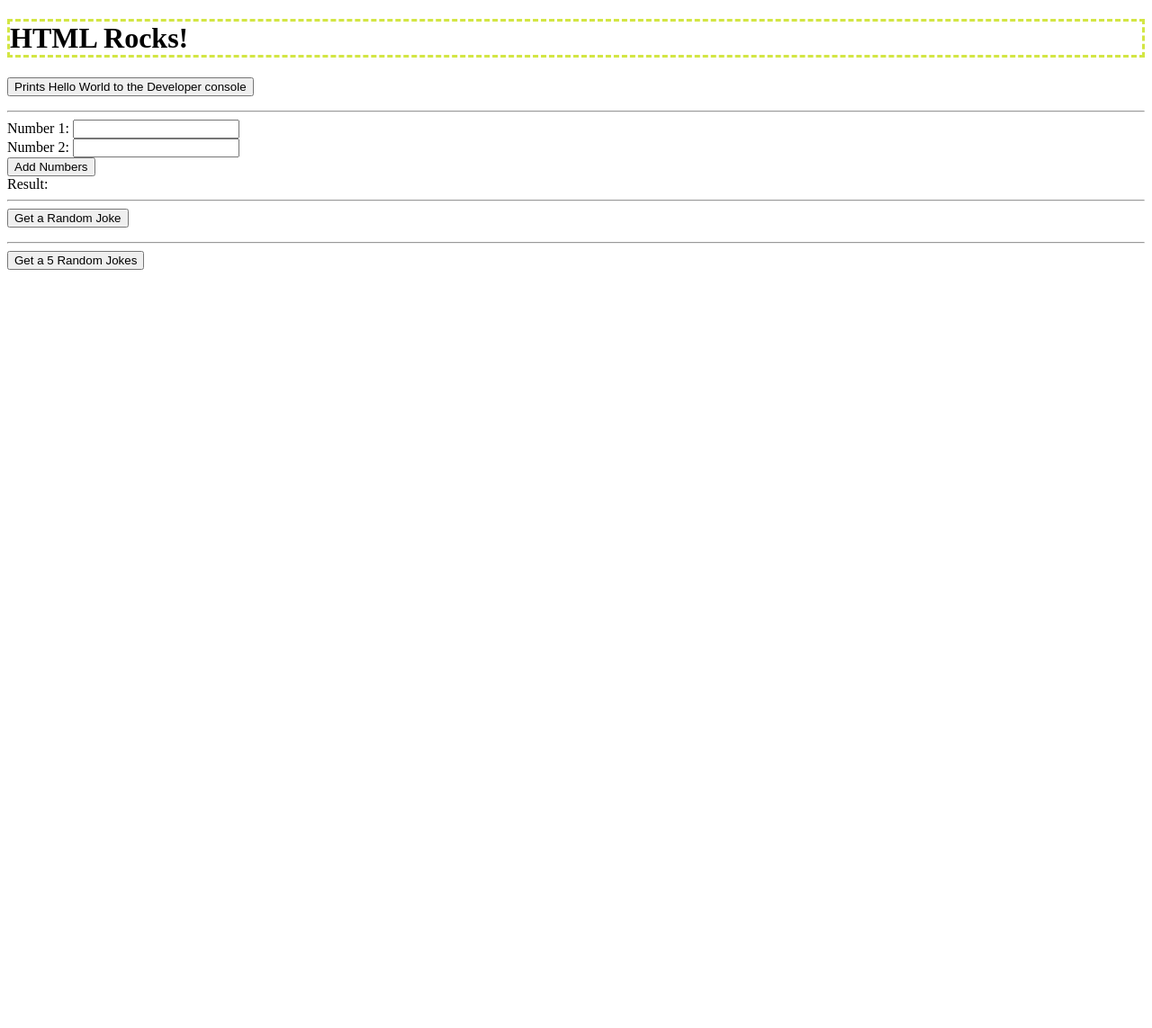
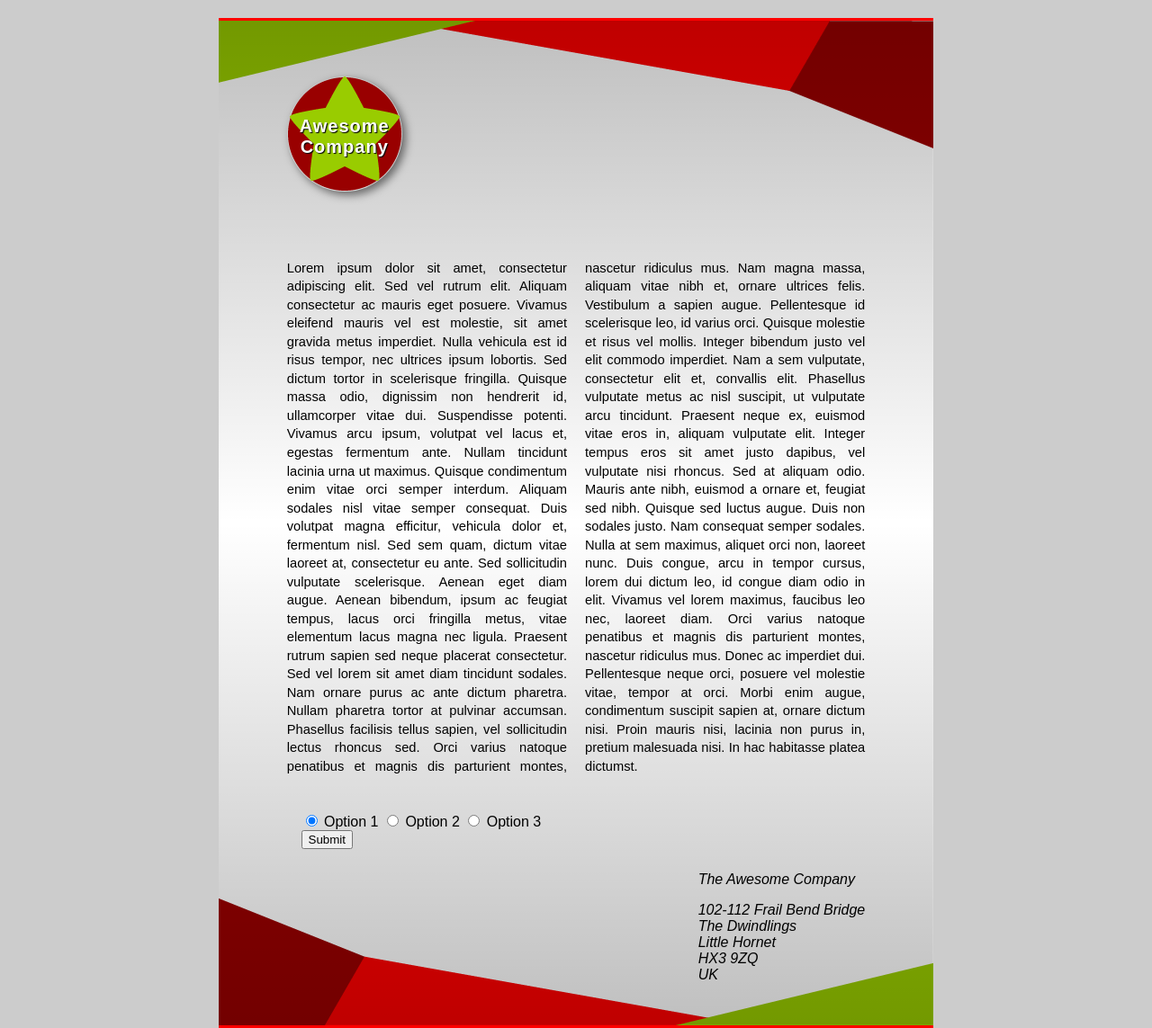
Before and after one commit to samkoenig9/cs408-m6.2-lab, a website: page index.html in a window 1280 px wide. Shown: the whole page at 90% size. Before the commit the page ends 800 px from the top, so only its background shows below. Drawn offline with Linux system fonts and the light colour scheme.

Commit message:
lab complete

```diff
--- a/css/style.css
+++ b/css/style.css
@@ -1,29 +1,88 @@
-h1{
-  border-color: #d3e644;
-  border-style: dashed;
+* {
+  box-sizing: border-box;
 }
 
-table {
-  border-collapse: collapse;
-  width: 100%;
-  margin-bottom: 20px;
+html {
+  font-family: sans-serif;
 }
 
-th, td {
-  padding: 12px 15px;
-  text-align: left;
-  border-bottom: 1px solid #ddd;
+body {
+  margin: 0;
+  background: #ccc;
 }
 
-th {
-  background-color: #f2f2f2;
-  font-weight: bold;
+article {
+  width: 210mm;
+  height: 297mm;
+  margin: 20px auto;
+  position: relative;
 }
 
-tbody tr:nth-child(even) {
-  background-color: #f9f9f9;
+address {
+  position: absolute;
+  bottom: 8mm;
+  right: 20mm;
 }
 
-tbody tr:hover {
-  background-color: #e9e9e9;
+h1 {
+  position: absolute;
+  top: 12mm;
+  left: 20mm;
+  width: 128px;
+  height: 128px;
+  font-size: 20px;
+  letter-spacing: 1px;
+  text-align: center;
+  padding: 44px 0;
+  color: white;
+  text-shadow: 1px 1px 1px black;
 }
+
+/* Your CSS below here */
+
+article {
+  background: white;
+  background: white url('../img/top-image.png') no-repeat top center; /* fallback */
+  background-image:
+    linear-gradient(
+      180deg,
+      rgba(0, 0, 0, 0.25) 0%,
+      rgba(247, 247, 247, 0) 50%,
+      rgba(0, 0, 0, 0.25) 100%
+    ),
+    url('../img/top-image.png'),
+    url('../img/bottom-image.png');
+  background-repeat:
+    no-repeat;
+  background-position:
+    center,
+    top,
+    bottom;
+  border-top: 1mm solid red;
+  border-bottom: 1mm solid red;
+
+}
+
+.logo {
+  background: url('../img/logo.png') no-repeat center;
+  background-size: contain;
+  /* filter: drop-shadow(4px 4px 6px rgba(0,0,0,0.5)); */
+  border-radius: 50%;
+  box-shadow: 4px 4px 10px rgba(0,0,0,0.5);
+}
+
+.letter-content {
+  padding: 250px 20mm 50px 20mm;
+  line-height: 1.4;
+  font-size: 11pt;
+  column-count: 2;
+  column-gap: 20px;
+  text-align: justify;
+}
+
+fieldset {
+  width: 80%;
+  margin: auto;
+  margin-top: -30px;
+  border: none;
+}
--- a/index.html
+++ b/index.html
@@ -1,108 +1,48 @@
-<!doctype html>
-<html>
+<!DOCTYPE html>
+<html lang="en-US">
+  <head>
+    <meta charset="utf-8">
+    <meta name="viewport" content="width=device-width">
+    <title>Fancy letterheaded paper</title>
+    <link rel="stylesheet" href="css/style.css">
+    <script type="module" src="js/main.js"></script>
 
-<head>
-  <meta charset="utf-8">
-  <title>Hello World!</title>
-  <meta name="description" content="">
-  <meta name="viewport" content="width=device-width, initial-scale=1">
-  <link rel="stylesheet" href="css/style.css">
-  <link rel="shortcut icon" href="img/favicon.ico">
-</head>
+  </head>
+  <body>
+    <article>
+      <h1 class="logo">Awesome<br>Company</h1>
+      <p class="letter-content">
+        Lorem ipsum dolor sit amet, consectetur adipiscing elit. Sed vel rutrum elit. Aliquam consectetur ac mauris eget posuere. Vivamus eleifend mauris vel est molestie, sit amet gravida metus imperdiet. Nulla vehicula est id risus tempor, nec ultrices ipsum lobortis. Sed dictum tortor in scelerisque fringilla. Quisque massa odio, dignissim non hendrerit id, ullamcorper vitae dui. Suspendisse potenti. Vivamus arcu ipsum, volutpat vel lacus et, egestas fermentum ante. Nullam tincidunt lacinia urna ut maximus. Quisque condimentum enim vitae orci semper interdum. Aliquam sodales nisl vitae semper consequat.
+        Duis volutpat magna efficitur, vehicula dolor et, fermentum nisl. Sed sem quam, dictum vitae laoreet at, consectetur eu ante. Sed sollicitudin vulputate scelerisque. Aenean eget diam augue. Aenean bibendum, ipsum ac feugiat tempus, lacus orci fringilla metus, vitae elementum lacus magna nec ligula. Praesent rutrum sapien sed neque placerat consectetur. Sed vel lorem sit amet diam tincidunt sodales. Nam ornare purus ac ante dictum pharetra. Nullam pharetra tortor at pulvinar accumsan. Phasellus facilisis tellus sapien, vel sollicitudin lectus rhoncus sed. Orci varius natoque penatibus et magnis dis parturient montes, nascetur ridiculus mus. Nam magna massa, aliquam vitae nibh et, ornare ultrices felis. Vestibulum a sapien augue. Pellentesque id scelerisque leo, id varius orci. Quisque molestie et risus vel mollis.
+        Integer bibendum justo vel elit commodo imperdiet. Nam a sem vulputate, consectetur elit et, convallis elit. Phasellus vulputate metus ac nisl suscipit, ut vulputate arcu tincidunt. Praesent neque ex, euismod vitae eros in, aliquam vulputate elit. Integer tempus eros sit amet justo dapibus, vel vulputate nisi rhoncus. Sed at aliquam odio. Mauris ante nibh, euismod a ornare et, feugiat sed nibh. Quisque sed luctus augue. Duis non sodales justo. Nam consequat semper sodales. Nulla at sem maximus, aliquet orci non, laoreet nunc.
+        Duis congue, arcu in tempor cursus, lorem dui dictum leo, id congue diam odio in elit. Vivamus vel lorem maximus, faucibus leo nec, laoreet diam. Orci varius natoque penatibus et magnis dis parturient montes, nascetur ridiculus mus. Donec ac imperdiet dui. Pellentesque neque orci, posuere vel molestie vitae, tempor at orci. Morbi enim augue, condimentum suscipit sapien at, ornare dictum nisi. Proin mauris nisi, lacinia non purus in, pretium malesuada nisi. In hac habitasse platea dictumst.
+      </p>
+      <form>
+        <fieldset>
+          <div>
+            <input type="radio" id="opt1" name="select" value="opt1" checked/>
+            <label for="opt1">Option 1</label>
 
-<body>
-  <h1>HTML Rocks!</h1>
-  <p>
-    <button  onclick="helloWorld()">Prints Hello World to the Developer console</button>
-  </p>
-  <hr>
-  <form id="addForm">
-    <label for="num1">Number 1:</label>
-    <input type="number" id="num1" name="num1" required>
-    <br>
-    <label for="num2">Number 2:</label>
-    <input type="number" id="num2" name="num2" required>
-    <br>
-    <button type="submit">Add Numbers</button>
-  </form>
+            <input type="radio" id="opt2" name="select" value="opt2" />
+            <label for="opt2">Option 2</label>
 
-  <label id="result">Result:</label>
-
-  <hr>
-
-  <button id="jokeButton">Get a Random Joke</button>
-  <p id="joke"></p>
-
-  <hr>
-  <button id="jokeButtonTable">Get a  5 Random Jokes</button>
-  <table id="jokeTable"></table>
-
-  <script type="module" script="js/main.js">
-    import {helloWorld, add, fetchRandomJoke, fetch5RandomJokes} from './js/main.js';
-
-    // This shows how to assign a function to the window object
-    // so that it can be called from the browser console
-    window.helloWorld = helloWorld;
-
-    // This shows how to add an event listener to a button in the HTML
-    // and call a function when the button is clicked
-    const form = document.getElementById('addForm');
-    form.addEventListener('submit', function(e) {
-      e.preventDefault();
-      const num1 = parseFloat(document.getElementById('num1').value);
-      const num2 = parseFloat(document.getElementById('num2').value);
-      try{
-        const result = add(num1, num2);
-        document.getElementById('result').textContent = `Result: ${result}`;
-      }catch(e){
-        console.error(e);
-        document.getElementById('result').textContent = `Error: ${e.message}`;
-      }
-
-    });
-
-    // this shows how to add an event listener to a button in the HTML
-    // that calls a function that fetches a random joke from an API
-    // and displays it on the page
-    const jokebtn = document.getElementById('jokeButton');
-    const jokeresult = document.getElementById('joke');
-    jokebtn.addEventListener('click', async () => {
-      try {
-        jokeresult.textContent = 'Loading...';
-        const joke = await fetchRandomJoke();
-        document.getElementById('joke').textContent = joke;
-      } catch (e) {
-        console.error(e);
-        document.getElementById('joke').textContent = `Error: ${e.message}`;
-      }
-    });
-
-    // this shows how to add an event listener to a button in the HTML
-    // that calls a function that fetches 5 random jokes from an API
-    // and displays them in a table on the page
-    const jokeTableBtn = document.getElementById('jokeButtonTable');
-    const jokeTable = document.getElementById('jokeTable');
-    jokeTableBtn.addEventListener('click', async () => {
-      try {
-        jokeTable.textContent = 'Loading...';
-        const joke = await fetch5RandomJokes();
-        jokeTable.innerHTML = `
-              <thead>
-              <tr>
-                <th>Joke</th>
-              </tr>
-              </thead>
-              <tbody>
-              ${joke.map(j => `<tr><td>${j}</td></tr>`).join('')}
-              </tbody>
-            `;
-      } catch (e) {
-        console.error(e);
-        document.getElementById('joke').textContent = `Error: ${e.message}`;
-      }
-    });
-  </script>
-
-</body>
-
+            <input type="radio" id="opt3" name="select" value="opt" />
+            <label for="opt3">Option 3</label>
+          </div>
+          <div>
+            <button type="submit">Submit</button>
+          </div>
+        </fieldset>
+      </form>
+      <br>
+      <address>
+        <p>The Awesome Company</p>
+        <p>102-112 Frail Bend Bridge<br>
+        The Dwindlings<br>
+        Little Hornet<br>
+        HX3 9ZQ<br>
+        UK</p>
+      </address>
+    </article>
+  </body>
 </html>
--- a/js/main.js
+++ b/js/main.js
@@ -62,3 +62,15 @@ export async function fetch5RandomJokes() {
         throw new Error(error.message);
     }
 }
+
+if (typeof document !== 'undefined') {
+    document.addEventListener('DOMContentLoaded', function() {
+        const form = document.querySelector('form');
+        form.addEventListener('submit', function(event) {
+            const selected = form.querySelector('input[name="select"]:checked');
+            const label = document.querySelector('label[for="' + selected.id + '"]');
+            const text = label ? label.textContent.trim() : selected.value;
+            alert(text);
+        });
+    });
+}
```
Also changed, not shown: README.md, img/bottom-image.png (added), img/logo.png (added), img/top-image.png (added).
